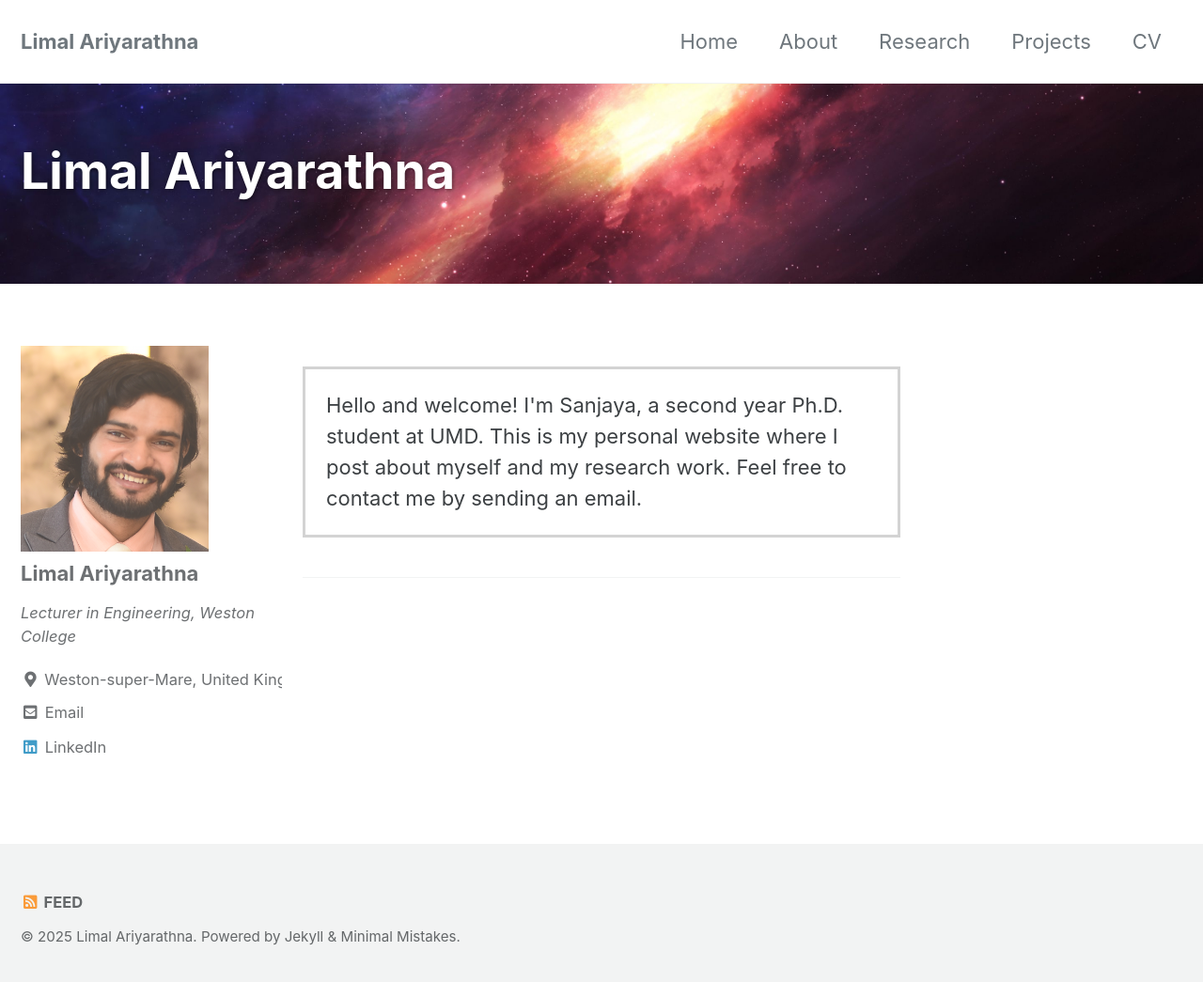
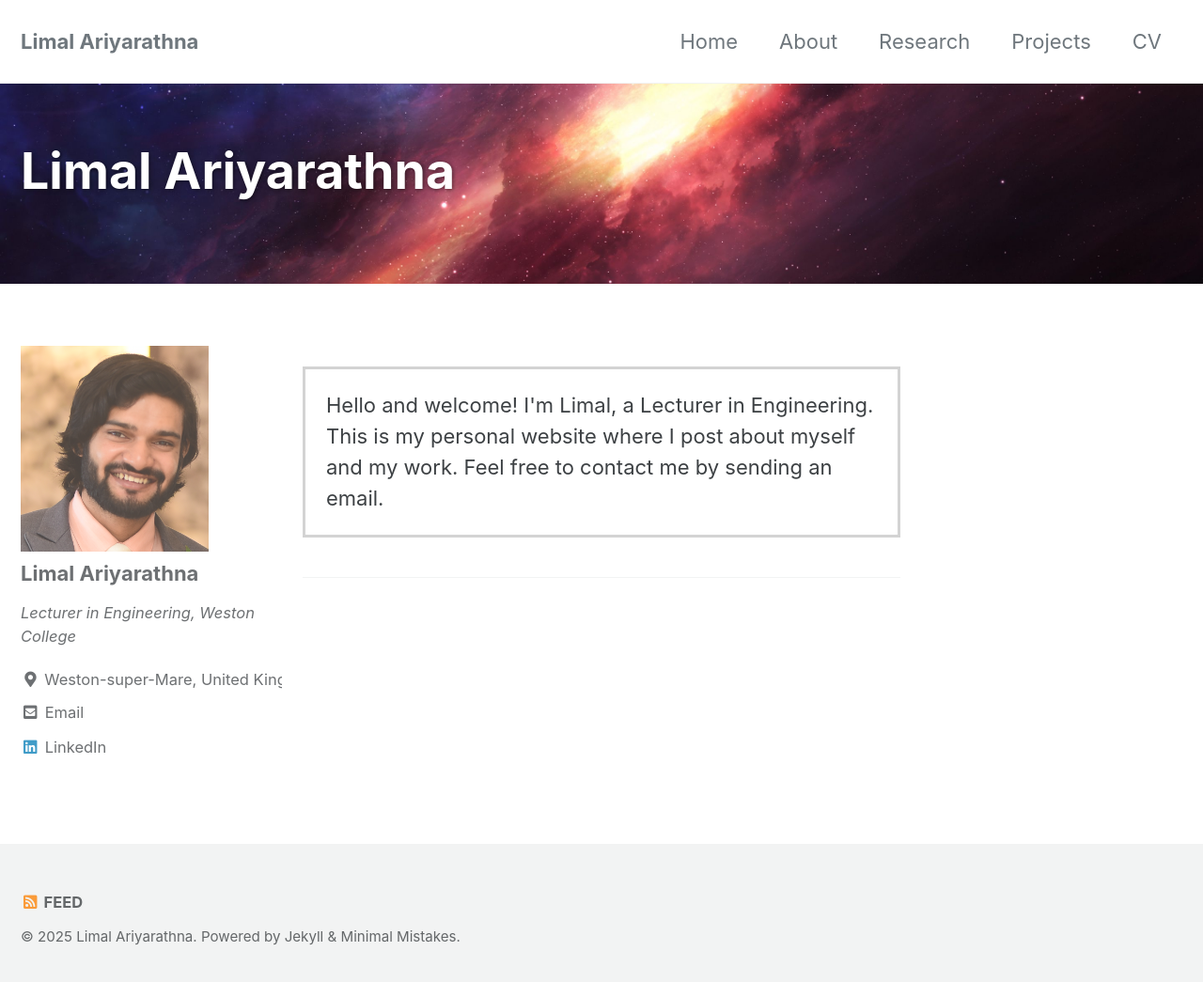
Before and after one commit to limaldeelaka/limaldeelaka.github.io, a Jekyll site: the page built from index.html, in a window 1280 px wide and 1053 px high. Shown: the top 1045 px of the window at 94% size. Built offline with Jekyll 4.4.1, drawn with Linux system fonts in a browser that asks for light colours; cached includes are drawn as plain includes; the list of posts is cut into pages by our own code.

Commit message:
Changes in the welcome message

```diff
--- a/index.html
+++ b/index.html
@@ -10,5 +10,5 @@ header:
 
 
 <p style="border:3px; border-style:solid; border-color:#d3d3d3; padding: 1em;">
-Hello and welcome! I'm Sanjaya, a second year Ph.D. student at UMD. This is my personal website where I post about myself and my research work. Feel free to contact me by sending an email.
+Hello and welcome! I'm Limal, a Lecturer in Engineering. This is my personal website where I post about myself and my work. Feel free to contact me by sending an email.
 </p>
```
